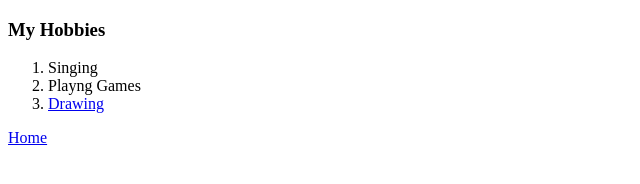
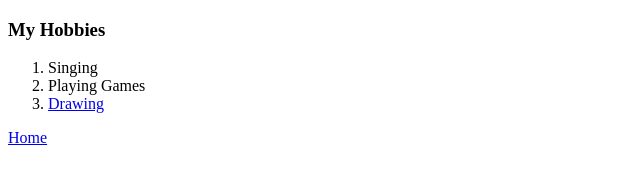
Before and after one commit to Neoarchibr/CV, a plain HTML site: page hobbies.html in a window 1280 px wide. Shown: the full height of the page, 0-640 px from the left. Drawn offline with Linux system fonts and the light colour scheme.

Commit message:
Update hobbies.html

```diff
--- a/hobbies.html
+++ b/hobbies.html
@@ -8,7 +8,7 @@
     <h3>My Hobbies</h3>
     <ol>
       <li>Singing</li>
-      <li>Playng Games</li>
+      <li>Playing Games</li>
       <li><a href="https://neoarchi.deviantart.com/">Drawing</a></li>
     </ol>
     <p><a href="index.html">Home</a></p>
```
